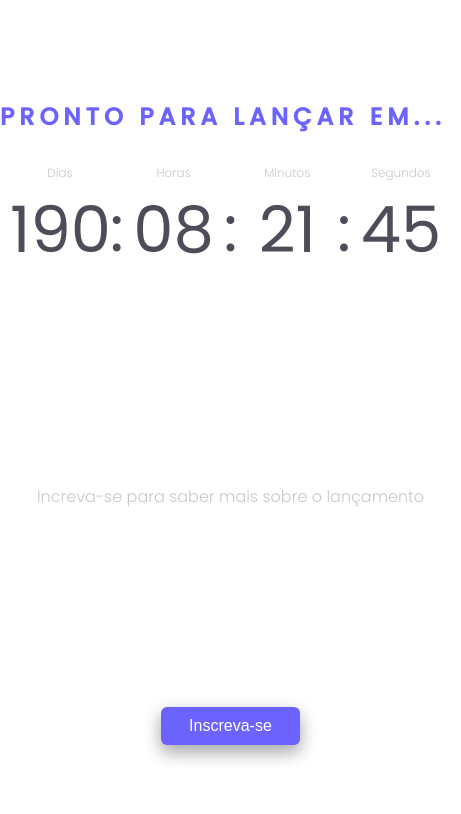
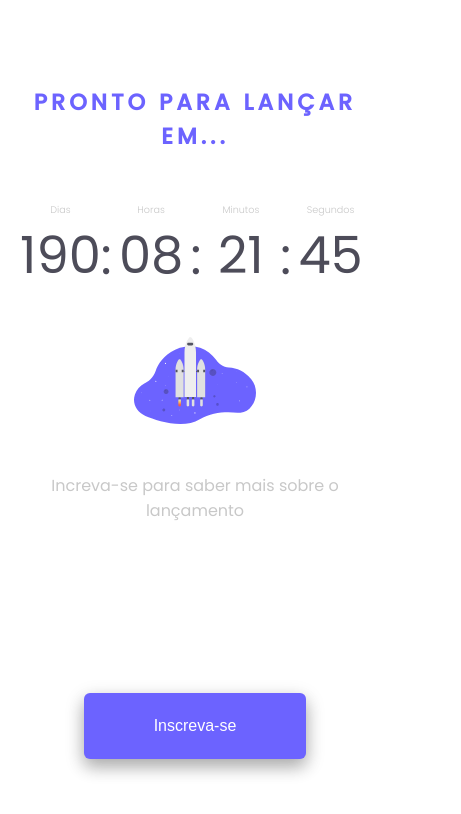
Before and after one commit to alvaronascimento-dev/cooming-soon-page-challenge-rocketseat, a plain HTML site: page index.html in a window 390 px wide. Shown: the whole page, 461 px wide, since content can reach past the window. Drawn offline with Linux system fonts and the light colour scheme.

Commit message:
add mobile.css

```diff
--- /dev/null
+++ b/css/mobile.css
@@ -0,0 +1,66 @@
+html {
+    font-size: 50%;
+}
+
+
+body {
+    height: 100vh;
+    width: 100vw;
+}
+
+.top-image, .bottom-image, .section-rigth{
+    display: none;
+}
+
+.container {
+    display: flex;
+    justify-content: center;
+    align-items: center;
+    width: 100%;
+    height: 100%;
+    padding: 0 10px;
+}
+
+.section-left {
+    display: flex;
+    flex-grow: 1;
+    align-items: space-between;
+    max-width: 100%;
+    min-height: 100%;
+}
+
+.count-down {
+    width: 100%;
+    font-size: 1rem;
+    margin-top: 5rem;
+}
+
+.container::after {
+    position: absolute;
+    margin-bottom: 100px;
+    content: url(../images/rocket-mobile.svg);
+    animation: rocket 1s ease alternate infinite;
+}
+
+.section-left > p {
+    font-size: 2rem;
+    font-weight: 400;
+}
+
+h1 {
+   font-size: 2.8rem;
+   text-align: center;
+}
+
+
+.section-left button {
+    width: 60%;
+    padding: 3rem 0;
+    font-size: 2rem;
+}
+
+@keyframes rocket {
+    100% {
+        transform: translateY(10px);
+    }
+}
--- a/css/style.css
+++ b/css/style.css
@@ -16,49 +16,64 @@ html:root {
 }
 
 body {
-    margin: 0 auto;
+    width: 100%;
+    height: 100vh;
+}
+
+.container {
     min-height: 100vh;
-    width: 100vw;
-    display: flex;
-    flex-direction: column;
-    justify-content: space-between;
+    width: 100%;
+    display: grid;
+    grid-template-columns: 1fr 1fr;
+    grid-template-rows: auto auto auto;
+    grid-template-areas:
+        "top-image top-image"
+        "section-left section-rigth"
+        "bottom-image bottom-image";
     font-family: "Poppins", Helvetica, sans-serif;
 }
 
-.box-container {
-    display: grid;
-    flex-grow: 1;
-    grid-template-columns: 1fr 1fr;
+.container {
+    min-width: 100%;
+    min-height: 100%;
+}
+
+.top-image {
+    min-width: 100%;
+    min-height: 100%;
+    grid-area: top-image;
 }
 
 .bottom-image {
-    width: 100vw;
+    min-width: 100%;
+    min-height: 100%;
+    grid-area: bottom-image;
 }
 
 .section-left {
-    margin: 0 auto;
+    grid-area: section-left;
     display: flex;
     flex-direction: column;
     justify-content: space-around;
 }
 
 .section-rigth {
-    width: 100%;
+    grid-area: section-rigth;
+    text-align: center;
 }
 
 .section-rigth img {
-    margin-left: 5rem;
-    margin-top: 1rem;
-    animation: foguete 1s ease alternate infinite;
+    animation: rocket 1s ease alternate infinite;
+}
+
+.countdown-container {
+    display: flex;
+    flex-direction: column;
+    justify-content: space-between;
+    align-items: center;
 }
 
 .count-down {
-    display: flex;
-    flex-direction: column;
-    justify-content: space-between;
-}
-
-.countdown-container {
     display: flex;
     justify-content: space-between;
     align-items: center;
@@ -76,7 +91,6 @@ h1 {
     font-size: 2.4rem;
     font-weight: bold;
     letter-spacing: 0.5rem;
-    margin-bottom: 20px;
 }
 
 .countdown-container span {
@@ -125,22 +139,7 @@ h1 {
     transform: scale(1.02);
 }
 
-
-
-@media (max-width: 720px) {
-
-    body {
-        display: flex;
-        flex-direction: column;
-        justify-content: center;
-    }
-
-    .top-image, .bottom-image, .rocket {
-        display: none;
-    }
-}
-
-@keyframes foguete {
+@keyframes rocket {
     100% {
         transform: translateY(10px);
     }
--- a/index.html
+++ b/index.html
@@ -5,16 +5,17 @@
     <meta http-equiv="X-UA-Compatible" content="IE=edge">
     <meta name="viewport" content="width=device-width, initial-scale=1.0">
     <link href="https://fonts.googleapis.com/css2?family=League+Spartan:wght@400;500;700&family=Noto+Sans:wght@400;700&family=Poppins:wght@300;400;500&family=Righteous&family=Sarala:wght@400;700&family=Work+Sans:wght@400;500&display=swap" rel="stylesheet">
-    <link rel="stylesheet" href="/css/style.css">
+    <link rel="stylesheet" href="css/style.css">
+    <link rel="stylesheet" media="screen and (max-width:768px)" href="css/mobile.css">
     <title>Contagem de Lançamento</title>
 </head>
 <body>
-    <img src="images/top-image.svg" alt="Imagem do Topo" class="top-image">
-    <div class="box-container">
+    <div class="container">
+        <img src="images/top-image.svg" alt="Imagem do Topo" class="top-image">
         <section class="section-left">
-            <div class="count-down">
+            <div class="countdown-container">
                 <h1>Pronto para lançar em...</h1>
-                <div class="countdown-container">
+                <div class="count-down">
                     <div class="countdown-el days-c">
                         <span>Dias</span>
                         <p class="text" id="days">0</p>
@@ -48,8 +49,8 @@
         <section class="section-rigth">
             <img class="rocket" src="images/rocket.svg" alt="Fogute">
         </section>
+        <img src="images/bottom-image.svg" alt="" class="bottom-image">
     </div>
-    <img src="images/bottom-image.svg" alt="" class="bottom-image">
     <script src="js/scrip.js"></script>
 </body>
 </html>
```
Also changed, not shown: images/rocket-mobile.svg (added).
